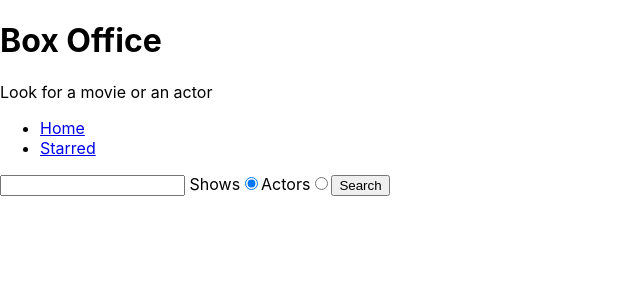
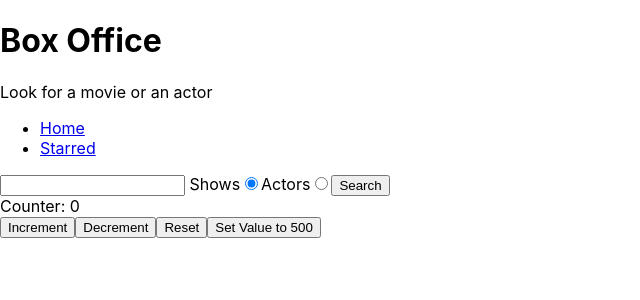
Before and after one commit to RaisaBernardes/box-office-app, a React (Create React App) app: page / in a window 1280 px wide. Shown: the top 300 px of the page, without its empty margins (0-640 px from the left). Built offline with nearby package versions, Linux system fonts and the light colour scheme; no server answers.

Commit message:
useReducer explanation +  useState alternative (in comments). The logic will be replace since is just an explanation.

```diff
--- a/src/pages/Home.jsx
+++ b/src/pages/Home.jsx
@@ -1,13 +1,44 @@
-import { useState } from 'react';
+import { useReducer, useState } from 'react';
 import { useQuery } from '@tanstack/react-query'
 import { searchForShows, searchForPeople } from './../api/tvmaze';
 import SearchForm from '../components/SearchForm';
 import ShowGrid from '../components/shows/ShowGrid';
 import ActorsGrid from '../components/actors/ActorsGrid';
 
+const reducerFn = (currentCounter, action) => {
+  switch(action.type){
+    case 'INCREMENT':
+      return currentCounter + 1;
+    case 'DECREMENT':
+      return currentCounter - 1;
+    case 'RESET':
+      return 0;
+    case 'SET_VALUE': //LEARNING EXAMPLE***
+      return action.newCounterValue;
+  }
+    return 0; //default
+}
+
 const Home = () => {
 
   const [filter, setFilter] = useState('null');
+
+  const [counter, dispatch] = useReducer(reducerFn, 0);
+
+  const onIncrement = () => {
+    //setCounter(currentCounter => currentCounter + 1) //Alternative if we were using useState instead of useReducer
+    dispatch({ type: 'INCREMENT' }) //Dispatch an object which type is "increment" that we define ourselves. Whenever dispatch is called, it will be handle by reducerFn().
+  }
+  const onDecrement = () => {
+    //setCounter(currentCounter => currentCounter + 1)
+    dispatch({ type: 'DECREMENT' })
+  }
+  const onReset = () => {
+    dispatch({ type: 'RESET' })
+  }
+  const onSetValue = () => {
+    dispatch({ type: 'SET_VALUE', newCounterValue: 500 })
+  }
 
   //Here data is fetching when the component mounts (USEQUERY example)
   //filter changes whenever user clicks the search button and then the filter state is updated (setFilter)
@@ -46,6 +77,12 @@ const Home = () => {
     <div>
       <SearchForm onSearch={onSearch}/>
 
+      <div>Counter: {counter}</div>
+      <button type='button' onClick={onIncrement}>Increment</button>
+      <button type='button' onClick={onDecrement}>Decrement</button>
+      <button type='button' onClick={onReset}>Reset</button>
+      <button type='button' onClick={onSetValue}>Set Value to 500</button> {/*Learning example*/}
+
       <div>{renderApiData()}</div>
     </div>
   );
```
